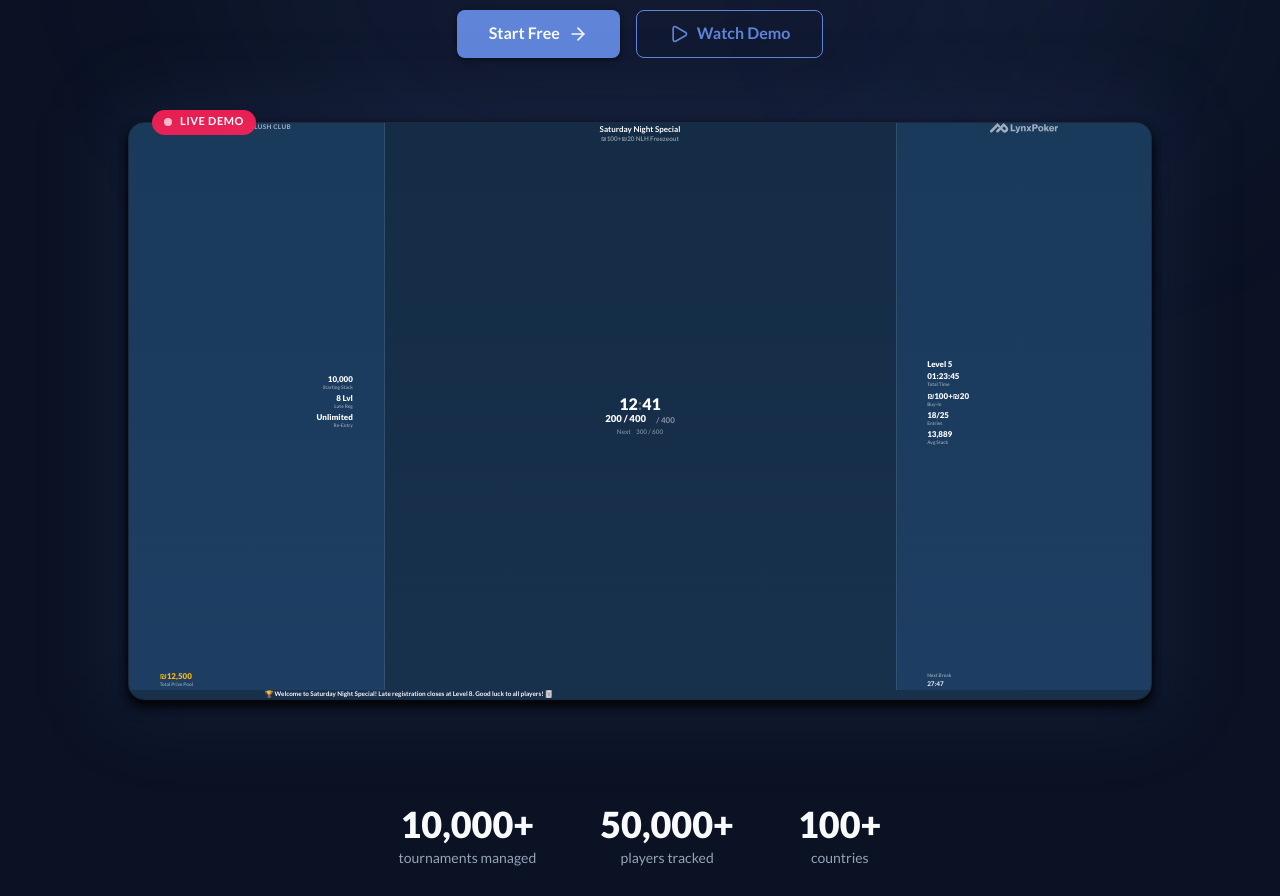
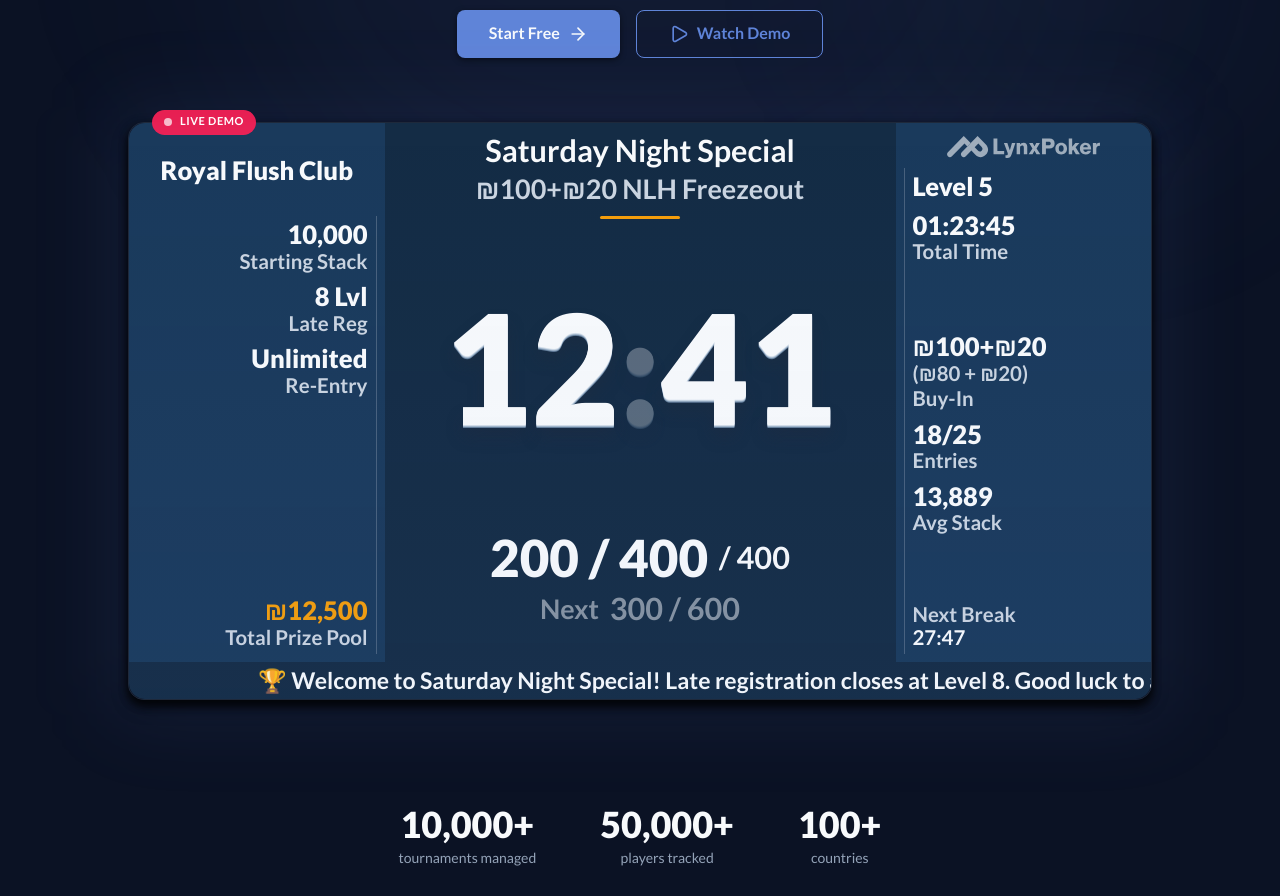
Before and after one commit to adamshriki/lynxpoker-website, a Next.js app: page /en in a window 1280 px wide. Shown: the part 380-1276 px from the top of the page. Built offline with nearby package versions, Linux system fonts and the light colour scheme.

Commit message:
Rebuild LiveClock using exact design system Clock classes and structure

```diff
--- a/src/app/globals.css
+++ b/src/app/globals.css
@@ -283,6 +283,78 @@
 .ds-text-h1 { font-size: 4.5rem; font-weight: 700; line-height: 5.125rem; }
 .ds-text-display { font-size: 5.375rem; font-weight: 700; line-height: 6rem; }
 
+/* ========== Clock Component Styles (from design system) ========== */
+.ds-clock {
+  container-type: size;
+  container-name: clock;
+}
+.ds-clock-grid {
+  grid-template-areas:
+    'Left Middle Right'
+    'Bottom Bottom Bottom';
+  grid-template-columns: 25% 50% 25%;
+  grid-template-rows: auto min-content;
+}
+[dir='rtl'] .ds-clock-grid {
+  grid-template-areas:
+    'Right Middle Left'
+    'Bottom Bottom Bottom';
+}
+@container clock (orientation: portrait) {
+  .ds-clock-grid {
+    grid-template-areas: 'Left Right' 'Middle Middle' 'Bottom Bottom';
+    grid-template-columns: 50% 50%;
+    grid-template-rows: auto auto min-content;
+  }
+}
+
+/* Fluid typography for clock */
+.ds-text-fluid-value { font-size: clamp(0.63rem, min(5cqh, 10cqw), 6rem); }
+.ds-text-fluid-label { font-size: clamp(0.38rem, min(4cqh, 8cqw), 4.5rem); }
+.ds-text-fluid-subvalue { font-size: clamp(0.38rem, min(4cqh, 8cqw), 3.75rem); }
+.ds-text-fluid-description { font-size: clamp(0.63rem, min(5cqh, 6cqw), 6rem); }
+.ds-text-fluid-title { font-size: clamp(0.75rem, min(6cqh, 6cqw), 7.5rem); }
+.ds-text-fluid-display { font-size: clamp(1.31rem, min(10cqh, 10cqw), 12.5rem); }
+.ds-text-fluid-big { font-size: clamp(3.13rem, min(28cqh, 36cqw), 38.5rem); }
+
+/* Clock fluid spacing */
+.p-clock-fluid-sm { padding: clamp(0.3rem, min(1cqh, 2cqw), 2.5rem); }
+.p-clock-fluid-md { padding: clamp(0.3rem, min(1cqh, 2cqw), 2.5rem); }
+.p-clock-fluid-lg { padding: clamp(0.5rem, min(2cqh, 3cqw), 4rem); }
+.p-clock-fluid-xl { padding: clamp(0.6rem, min(3cqh, 6cqw), 5rem); }
+.px-clock-fluid-lg { padding-left: clamp(0.5rem, min(2cqh, 3cqw), 4rem); padding-right: clamp(0.5rem, min(2cqh, 3cqw), 4rem); }
+.px-clock-fluid-xl { padding-left: clamp(0.6rem, min(3cqh, 6cqw), 5rem); padding-right: clamp(0.6rem, min(3cqh, 6cqw), 5rem); }
+.px-clock-fluid-xxl { padding-left: clamp(0.75rem, min(4cqh, 8cqw), 6rem); padding-right: clamp(0.75rem, min(4cqh, 8cqw), 6rem); }
+.py-clock-fluid-sm { padding-top: clamp(0.3rem, min(1cqh, 2cqw), 2.5rem); padding-bottom: clamp(0.3rem, min(1cqh, 2cqw), 2.5rem); }
+.py-clock-fluid-md { padding-top: clamp(0.3rem, min(1cqh, 2cqw), 2.5rem); padding-bottom: clamp(0.3rem, min(1cqh, 2cqw), 2.5rem); }
+.py-clock-fluid-lg { padding-top: clamp(0.5rem, min(2cqh, 3cqw), 4rem); padding-bottom: clamp(0.5rem, min(2cqh, 3cqw), 4rem); }
+.pt-clock-fluid-sm { padding-top: clamp(0.3rem, min(1cqh, 2cqw), 2.5rem); }
+.pb-clock-fluid-lg { padding-bottom: clamp(0.5rem, min(2cqh, 3cqw), 4rem); }
+.gap-y-clock-fluid-xxs { row-gap: 0.5cqmin; }
+.gap-y-clock-fluid-md { row-gap: clamp(0.3rem, min(1cqh, 2cqw), 2.5rem); }
+.gap-x-clock-fluid-md { column-gap: clamp(0.3rem, min(1cqh, 2cqw), 2.5rem); }
+.gap-x-clock-fluid-lg { column-gap: clamp(0.5rem, min(2cqh, 3cqw), 4rem); }
+.space-y-clock-fluid-xxs > * + * { margin-top: 0.5cqmin; }
+.space-y-clock-fluid-xs > * + * { margin-top: 1cqmin; }
+.space-y-clock-fluid-sm > * + * { margin-top: clamp(0.3rem, min(1cqh, 2cqw), 2.5rem); }
+.space-y-clock-fluid-md > * + * { margin-top: clamp(0.3rem, min(1cqh, 2cqw), 2.5rem); }
+.space-y-clock-fluid-lg > * + * { margin-top: clamp(0.5rem, min(2cqh, 3cqw), 4rem); }
+.h-clock-fluid-xxs { height: 0.5cqmin; }
+
+/* Text shadows */
+.ds-text-bigshadow-white {
+  text-shadow: 0px 1px 0px #f8fafc, 0px 2px 0px #d4dfea, 0px 3px 0px #a2b6cb, 0px 4px 0px #647f9b, 0px 12px 16px rgba(30, 41, 59, 0.42);
+}
+
+/* Marquee animation */
+@keyframes marquee {
+  0% { transform: translateX(100%); }
+  100% { transform: translateX(-100%); }
+}
+.animate-marquee {
+  animation: marquee 15s linear infinite;
+}
+
 /* ========== Base Styles ========== */
 html {
   color-scheme: dark;
--- a/src/components/hero/LiveClock.tsx
+++ b/src/components/hero/LiveClock.tsx
@@ -4,8 +4,9 @@ import { useEffect, useState } from "react";
 import { motion } from "framer-motion";
 
 /**
- * A simulated live tournament clock for the hero section.
- * Uses container-query-based sizing to maintain 16:9 ratio on all screens.
+ * Marketing demo clock — mirrors the real Clock organism from the design system.
+ * Uses the same CSS classes (ds-clock, ds-clock-grid, ds-text-fluid-*, etc.)
+ * and grid-template-areas layout. Forced to 16:9 via padding-bottom trick.
  */
 export function LiveClock() {
   const [minutes, setMinutes] = useState(12);
@@ -30,114 +31,144 @@ export function LiveClock() {
   return (
     <div
       className="relative w-full overflow-hidden rounded-2xl border border-border-primary shadow-elevation-5"
-      style={{ containerType: "size", paddingBottom: "56.25%", height: 0 }}
+      style={{ paddingBottom: "56.25%", height: 0 }}
     >
-      <div
-        className="absolute inset-0 grid grid-cols-[25%_50%_25%] grid-rows-[1fr_auto]"
+      {/* ds-clock container — same as the real component */}
+      <section
+        className="ds-clock absolute inset-0 cursor-default rounded-2xl"
         style={{ backgroundColor: "#1a3a5c" }}
       >
-        {/* ── Left Panel ── */}
-        <div className="flex flex-col justify-between overflow-hidden border-r border-white/10" style={{ padding: "4cqh 3cqw" }}>
-          <div className="text-center">
-            <div className="font-bold text-white/60 uppercase tracking-wider" style={{ fontSize: "clamp(0.4rem, 1.8cqh, 0.875rem)" }}>
-              ♠ Royal Flush Club
+        <div className="ds-clock-grid grid h-full w-full gap-0">
+
+          {/* ── Left Panel (grid-area: Left) ── */}
+          <div className="[container-type:size] [grid-area:Left]">
+            <div className="flex h-full w-full flex-col items-center gap-y-clock-fluid-md p-clock-fluid-lg">
+              {/* Club logo area */}
+              <div className="flex aspect-[3/1] w-full flex-col items-center justify-center">
+                <div className="ds-text-fluid-value truncate font-black leading-[1.1]">
+                  Royal Flush Club
                 </div>
               </div>
 
-          <div className="text-right" style={{ display: "flex", flexDirection: "column", gap: "2cqh" }}>
-            {[
-              { value: "10,000", label: "Starting Stack" },
-              { value: "8 Lvl", label: "Late Reg" },
-              { value: "Unlimited", label: "Re-Entry" },
-            ].map(({ value, label }) => (
-              <div key={label}>
-                <div className="font-black text-white" style={{ fontSize: "clamp(0.5rem, 3cqh, 1.5rem)" }}>{value}</div>
-                <div className="font-semibold text-white/50" style={{ fontSize: "clamp(0.3rem, 1.5cqh, 0.75rem)" }}>{label}</div>
+              {/* Stats */}
+              <div className="flex h-full w-full flex-col border-r border-white/20 text-right text-text-primary">
+                <div className="flex flex-grow flex-col">
+                  <div className="space-y-clock-fluid-xxs px-clock-fluid-lg py-clock-fluid-md">
+                    <div className="ds-text-fluid-value font-black leading-[1.1]">10,000</div>
+                    <div className="ds-text-fluid-label font-semibold leading-[1.1] text-text-secondary">Starting Stack</div>
                   </div>
-            ))}
+                  <div className="space-y-clock-fluid-xxs px-clock-fluid-lg py-clock-fluid-sm">
+                    <div className="ds-text-fluid-value font-black leading-[1.1]">8 Lvl</div>
+                    <div className="ds-text-fluid-label font-semibold leading-[1.1] text-text-secondary">Late Reg</div>
                   </div>
-
-          <div>
-            <div className="font-black text-amber-400" style={{ fontSize: "clamp(0.5rem, 3cqh, 1.5rem)" }}>₪12,500</div>
-            <div className="font-semibold text-white/50" style={{ fontSize: "clamp(0.3rem, 1.5cqh, 0.75rem)" }}>Total Prize Pool</div>
+                  <div className="space-y-clock-fluid-xxs px-clock-fluid-lg py-clock-fluid-sm">
+                    <div className="ds-text-fluid-value font-black leading-[1.1]">Unlimited</div>
+                    <div className="ds-text-fluid-label font-semibold leading-[1.1] text-text-secondary">Re-Entry</div>
+                  </div>
+                </div>
+                <div className="space-y-clock-fluid-xxs px-clock-fluid-lg py-clock-fluid-sm">
+                  <div className="ds-text-fluid-value font-black leading-[1.1] text-text-amber-primary">₪12,500</div>
+                  <div className="ds-text-fluid-label font-semibold leading-[1.1] text-text-secondary">Total Prize Pool</div>
+                </div>
+              </div>
             </div>
           </div>
 
-        {/* ── Center Panel ── */}
-        <div className="flex flex-col bg-black/25 overflow-hidden">
-          <div className="text-center" style={{ padding: "3cqh 3cqw 0" }}>
-            <h2 className="font-bold text-white truncate" style={{ fontSize: "clamp(0.5rem, 2.5cqh, 1.125rem)" }}>
-              Saturday Night Special
-            </h2>
-            <p className="font-semibold text-white/50" style={{ fontSize: "clamp(0.4rem, 1.8cqh, 0.875rem)" }}>
-              ₪100+₪20 NLH Freezeout
-            </p>
-            <div className="mx-auto rounded bg-amber-400" style={{ height: "0.3cqh", width: "8cqw", marginTop: "1.5cqh" }} />
+          {/* ── Center Panel (grid-area: Middle) ── */}
+          <div className="flex flex-col text-center [container-type:size] [grid-area:Middle] bg-black/25">
+            <div className="space-y-clock-fluid-lg px-clock-fluid-xl py-clock-fluid-lg pb-0">
+              <div className="space-y-clock-fluid-sm">
+                <h2 className="ds-text-fluid-title truncate font-bold leading-[1.1] text-text-primary">Saturday Night Special</h2>
+                <h3 className="ds-text-fluid-description font-semibold leading-[1.2] text-text-secondary">₪100+₪20 NLH Freezeout</h3>
+              </div>
+              <div className="mx-auto h-clock-fluid-xxs w-1/6 rounded bg-text-amber-primary"></div>
             </div>
 
-          <div className="flex-1 flex flex-col items-center justify-center" style={{ gap: "2cqh" }}>
+            <div className="flex flex-grow flex-col gap-y-clock-fluid-md px-clock-fluid-xxl pb-clock-fluid-lg pt-clock-fluid-sm">
               {/* Timer */}
-            <div className="font-black text-white leading-none" style={{ fontSize: "clamp(1rem, 12cqh, 7rem)" }}>
+              <div className="flex grow flex-col items-center justify-center">
+                <div className="flex flex-col items-center justify-center">
+                  <div className="ds-text-fluid-big ds-text-bigshadow-white font-black leading-[1.4]">
                     <span className="tabular-nums">{pad(minutes)}</span>
                     <motion.span animate={{ opacity: [1, 0.3, 1] }} transition={{ duration: 1, repeat: Infinity }}>:</motion.span>
                     <span className="tabular-nums">{pad(seconds)}</span>
                   </div>
+                </div>
+              </div>
 
               {/* Blinds */}
-            <div className="flex items-center text-white" style={{ gap: "1cqw" }}>
-              <span className="font-black" style={{ fontSize: "clamp(0.6rem, 5cqh, 2.5rem)" }}>200 / 400</span>
-              <span className="font-bold text-white/50" style={{ fontSize: "clamp(0.5rem, 3.5cqh, 1.5rem)" }}>/ 400</span>
+              <div className="flex flex-grow flex-col items-center justify-center gap-y-clock-fluid-md">
+                <div className="flex flex-row items-center gap-x-clock-fluid-lg truncate">
+                  <span className="ds-text-fluid-display truncate font-black leading-[1.1]">200 / 400</span>
+                  <span className="ds-text-fluid-title truncate font-bold leading-[1.1]">/ 400</span>
                 </div>
 
-            {/* Next */}
-            <div className="flex items-center text-white/40" style={{ gap: "0.5cqw" }}>
-              <span className="font-bold" style={{ fontSize: "clamp(0.4rem, 1.8cqh, 0.875rem)" }}>Next</span>
-              <span className="font-bold" style={{ fontSize: "clamp(0.4rem, 2.2cqh, 1rem)" }}>300 / 600</span>
+                {/* Next level */}
+                <div className="flex items-center justify-center gap-x-clock-fluid-lg truncate opacity-50">
+                  <span className="ds-text-fluid-description truncate font-bold leading-[1.1]">Next</span>
+                  <span className="ds-text-fluid-title font-bold leading-[1.1]">300 / 600</span>
+                </div>
               </div>
             </div>
           </div>
 
-        {/* ── Right Panel ── */}
-        <div className="flex flex-col justify-between overflow-hidden border-l border-white/10" style={{ padding: "4cqh 3cqw" }}>
-          <div className="flex justify-center opacity-60">
-            <img src={`${basePath}/logo.svg`} alt="LynxPoker" style={{ height: "clamp(0.6rem, 3cqh, 1.25rem)" }} />
-          </div>
-
-          <div style={{ display: "flex", flexDirection: "column", gap: "2cqh" }}>
-            {[
-              { value: "Level 5", label: null },
-              { value: "01:23:45", label: "Total Time" },
-              { value: "₪100+₪20", label: "Buy-In" },
-              { value: "18/25", label: "Entries" },
-              { value: "13,889", label: "Avg Stack" },
-            ].map(({ value, label }) => (
-              <div key={value}>
-                <div className="font-black text-white" style={{ fontSize: "clamp(0.5rem, 3cqh, 1.5rem)" }}>{value}</div>
-                {label && <div className="font-semibold text-white/50" style={{ fontSize: "clamp(0.3rem, 1.5cqh, 0.75rem)" }}>{label}</div>}
-              </div>
-            ))}
-          </div>
-
-          <div>
-            <div className="font-semibold text-white/50" style={{ fontSize: "clamp(0.3rem, 1.5cqh, 0.75rem)" }}>Next Break</div>
-            <div className="font-bold text-white" style={{ fontSize: "clamp(0.4rem, 2.2cqh, 1rem)" }}>27:47</div>
+          {/* ── Right Panel (grid-area: Right) ── */}
+          <div className="[container-type:size] [grid-area:Right]">
+            <div className="flex h-full w-full flex-col items-center gap-y-clock-fluid-md p-clock-fluid-lg">
+              {/* Logo */}
+              <div className="flex w-full flex-col items-center p-clock-fluid-sm">
+                <div className="flex w-2/3 flex-col justify-center opacity-60">
+                  <img src={`${basePath}/logo.svg`} alt="LynxPoker" className="w-full" />
                 </div>
               </div>
 
-        {/* ── Bottom Announcement ── */}
-        <div className="col-span-3 bg-black/25 overflow-hidden" style={{ padding: "1cqh 0" }}>
-          <motion.div
-            className="whitespace-nowrap font-bold text-white"
-            style={{ fontSize: "clamp(0.4rem, 2cqh, 1rem)" }}
-            animate={{ x: ["100%", "-100%"] }}
-            transition={{ duration: 15, repeat: Infinity, ease: "linear" }}
-          >
-            🏆 Welcome to Saturday Night Special! Late registration closes at Level 8. Good luck to all players! 🃏
-          </motion.div>
+              {/* Stats */}
+              <div className="flex h-full w-full flex-col border-l border-white/20 text-text-primary">
+                <div className="space-y-clock-fluid-xxs px-clock-fluid-lg py-clock-fluid-sm">
+                  <div className="ds-text-fluid-value font-black leading-[1.1]">Level 5</div>
+                </div>
+                {/* Total time */}
+                <div className="space-y-clock-fluid-xxs px-clock-fluid-lg py-clock-fluid-sm">
+                  <div className="ds-text-fluid-value font-black leading-[1.1]">01:23:45</div>
+                  <div className="ds-text-fluid-label font-semibold leading-[1.1] text-text-secondary">Total Time</div>
+                </div>
+                <div className="flex flex-grow flex-col justify-center">
+                  <div className="space-y-clock-fluid-xs px-clock-fluid-lg py-clock-fluid-md">
+                    <div className="ds-text-fluid-value font-black leading-[1.1]">₪100+₪20</div>
+                    <div className="ds-text-fluid-subvalue font-bold leading-[1.1] text-text-secondary">(₪80 + ₪20)</div>
+                    <div className="ds-text-fluid-label font-semibold leading-[1.1] text-text-secondary">Buy-In</div>
+                  </div>
+                  <div className="space-y-clock-fluid-xxs px-clock-fluid-lg py-clock-fluid-md">
+                    <div className="ds-text-fluid-value font-black leading-[1.1]">18/25</div>
+                    <div className="ds-text-fluid-label font-semibold leading-[1.1] text-text-secondary">Entries</div>
+                  </div>
+                  <div className="space-y-clock-fluid-xxs px-clock-fluid-lg py-clock-fluid-md">
+                    <div className="ds-text-fluid-value font-black leading-[1.1]">13,889</div>
+                    <div className="ds-text-fluid-label font-semibold leading-[1.1] text-text-secondary">Avg Stack</div>
+                  </div>
+                </div>
+                {/* Next break */}
+                <div className="px-clock-fluid-lg py-clock-fluid-md">
+                  <div className="ds-text-fluid-label font-semibold leading-[1.1] text-text-secondary">Next Break</div>
+                  <div className="ds-text-fluid-subvalue font-bold leading-[1.1]">27:47</div>
+                </div>
+              </div>
             </div>
           </div>
 
-      {/* Glow overlay */}
+          {/* ── Bottom Announcement (grid-area: Bottom) ── */}
+          <div className="bg-black/25 [container-type:inline-size] [grid-area:Bottom]">
+            <div className="relative flex w-full items-center gap-y-clock-fluid-md overflow-hidden py-clock-fluid-sm">
+              <div className="ds-text-fluid-subvalue flex-grow animate-marquee whitespace-nowrap font-bold leading-[1.1] text-text-primary">
+                🏆 Welcome to Saturday Night Special! Late registration closes at Level 8. Good luck to all players! 🃏
+              </div>
+            </div>
+          </div>
+
+        </div>
+      </section>
+
+      {/* Subtle glow overlay */}
       <div className="absolute inset-0 rounded-2xl pointer-events-none bg-gradient-to-t from-surface-blue-primary/5 to-transparent" />
     </div>
   );
```
Lines whose indentation alone changed are shown as unchanged.
